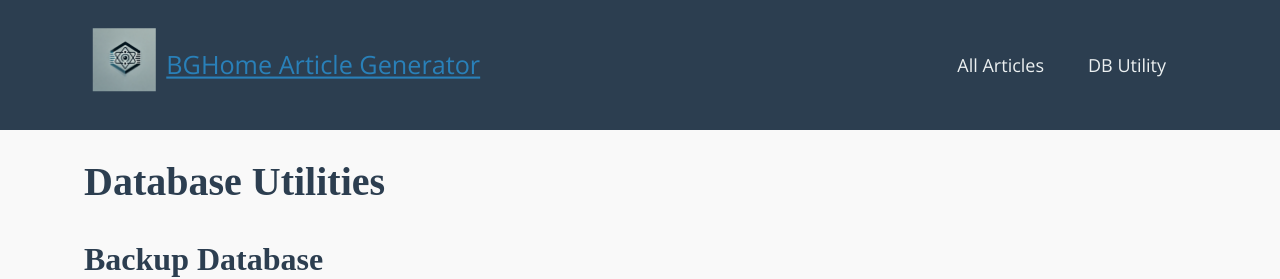
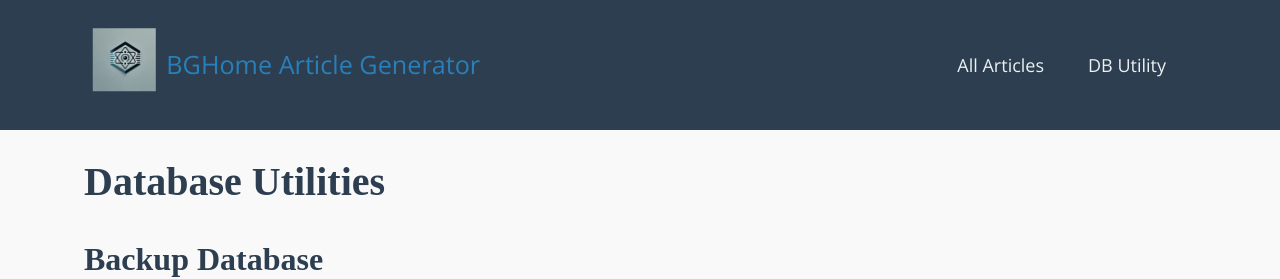
Before and after one commit to bghome-hub/fn-web, a Flask app: page /db_utils in a window 1280 px wide, with the pointer over the restyled element. Shown: the top 279 px of the page. Run offline with Flask 3, Linux system fonts and the light colour scheme.

Commit message:
fixed logo

```diff
--- a/volumes/web/static/styles/main.css
+++ b/volumes/web/static/styles/main.css
@@ -72,7 +72,6 @@ body {
 .navbar-brand {
   display: flex;
   align-items: center;
-  /* Corrected */
   color: #ecf0f1;
   text-decoration: none;
   font-size: 24px;
@@ -196,7 +195,6 @@ a {
 a:hover {
   color: #2980b9;
   transform: scale(1.05);
-  text-decoration: underline;
 }
 
 /* Form Styles */
```
